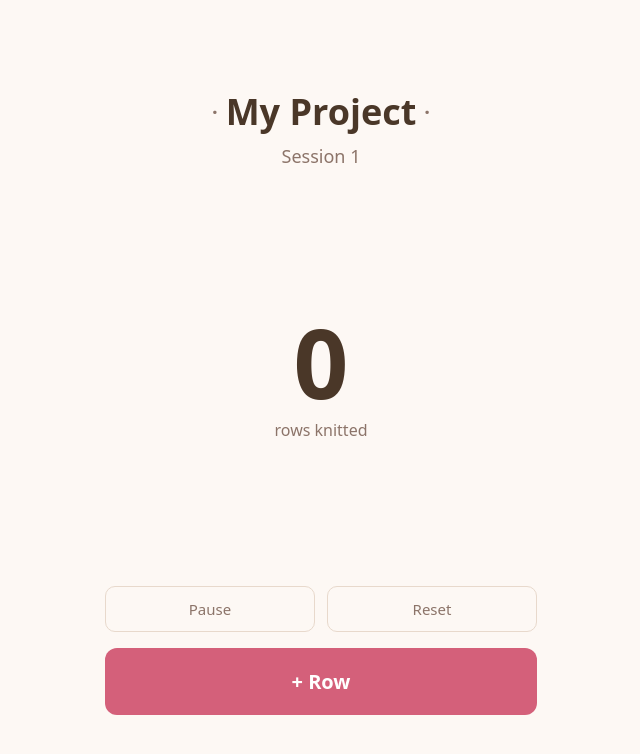
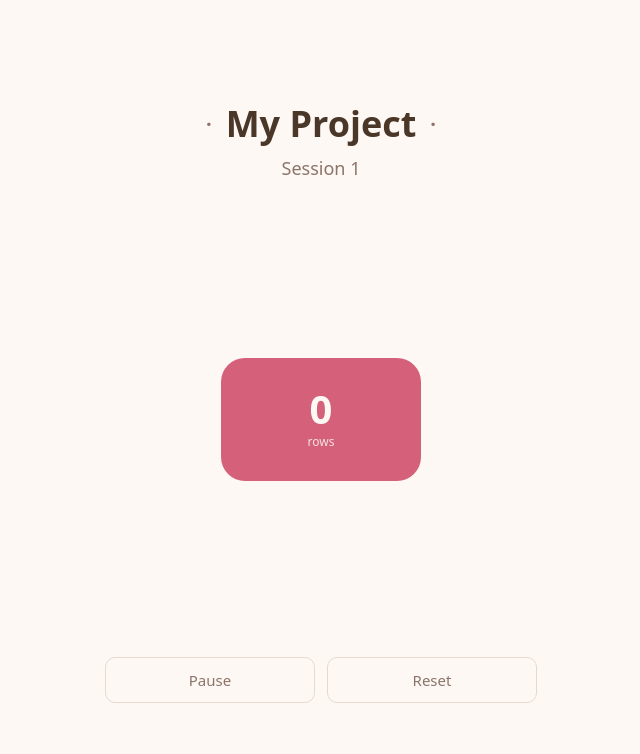
Before and after one commit to ancamariasirbu/count-me-in, a React (Vite) app: page /counter in a window 1280 px wide. Shown: the top 754 px of the page, without its empty margins (319-959 px from the left). Built offline with nearby package versions, Linux system fonts and the light colour scheme.

Commit message:
feat: redesign counter page layout
Move row count into the central increment button, refine header typography and dot spacing, align button text color across counter and onboarding pages.

Co-Authored-By: Claude Sonnet 4.6 <noreply@anthropic.com>

```diff
--- a/src/pages/Counter/Counter.module.css
+++ b/src/pages/Counter/Counter.module.css
@@ -7,7 +7,7 @@
   max-width: 480px;
   margin: 0 auto;
   width: 100%;
-  gap: 18vh;
+  gap: 22vh;
 }
 
 .header {
@@ -20,7 +20,7 @@
 .projectRow {
   display: flex;
   align-items: center;
-  gap: 8px;
+  gap: 14px;
 }
 
 .projectName {
@@ -47,18 +47,6 @@
   gap: 8px;
 }
 
-.count {
-  font-size: 96px;
-  font-weight: 700;
-  line-height: 1;
-  color: var(--text);
-}
-
-.countLabel {
-  font-size: 16px;
-  color: var(--text-muted);
-}
-
 .footer {
   display: flex;
   flex-direction: column;
@@ -82,22 +70,37 @@
 }
 
 .secondaryBtn:hover {
-  border-color: var(--text-muted);
+  border-color: var(--accent);
   color: var(--text);
 }
 
 .incrementBtn {
-  width: 100%;
-  padding: 20px;
+  width: 200px;
+  height: 123px;
   border: none;
-  border-radius: 12px;
+  border-radius: 24px;
   background: var(--accent);
-  color: white;
-  font-size: 20px;
-  font-weight: 600;
+  color: var(--bg);
+  display: flex;
+  flex-direction: column;
+  align-items: center;
+  justify-content: center;
+  gap: 4px;
   transition: opacity 0.2s;
 }
 
 .incrementBtn:hover {
   opacity: 0.9;
 }
+
+.btnCount {
+  font-size: 40px;
+  font-weight: 700;
+  line-height: 1;
+}
+
+.btnLabel {
+  font-size: 12px;
+  font-weight: 500;
+  opacity: 0.85;
+}
--- a/src/pages/Counter/Counter.tsx
+++ b/src/pages/Counter/Counter.tsx
@@ -25,8 +25,10 @@ function Counter() {
       </header>
 
       <main className={styles.main}>
-        <p className={styles.count}>0</p>
-        <p className={styles.countLabel}>rows knitted</p>
+        <button className={styles.incrementBtn}>
+          <span className={styles.btnCount}>0</span>
+          <span className={styles.btnLabel}>rows</span>
+        </button>
       </main>
 
       <footer className={styles.footer}>
@@ -34,7 +36,6 @@ function Counter() {
           <button className={styles.secondaryBtn}>Pause</button>
           <button className={styles.secondaryBtn}>Reset</button>
         </div>
-        <button className={styles.incrementBtn}>+ Row</button>
       </footer>
     </div>
   )
--- a/src/pages/Onboarding/Onboarding.module.css
+++ b/src/pages/Onboarding/Onboarding.module.css
@@ -154,7 +154,7 @@
   border: none;
   border-radius: 8px;
   background: var(--accent);
-  color: white;
+  color: var(--bg);
   font-size: 15px;
   font-weight: 500;
   transition: opacity 0.2s;
```
